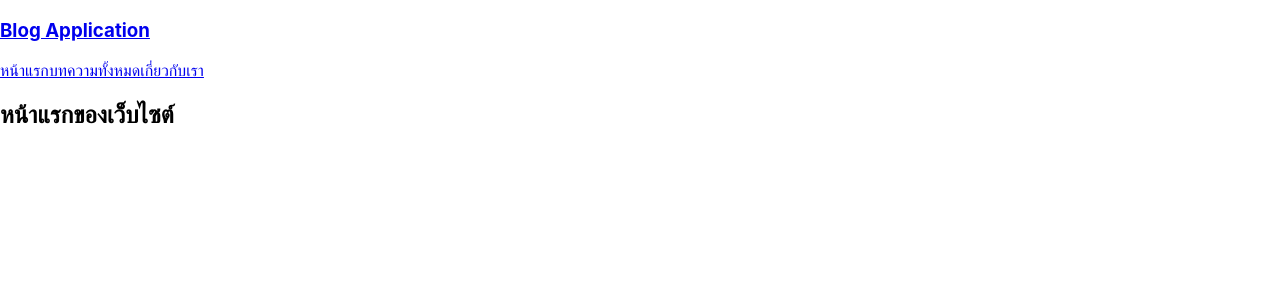
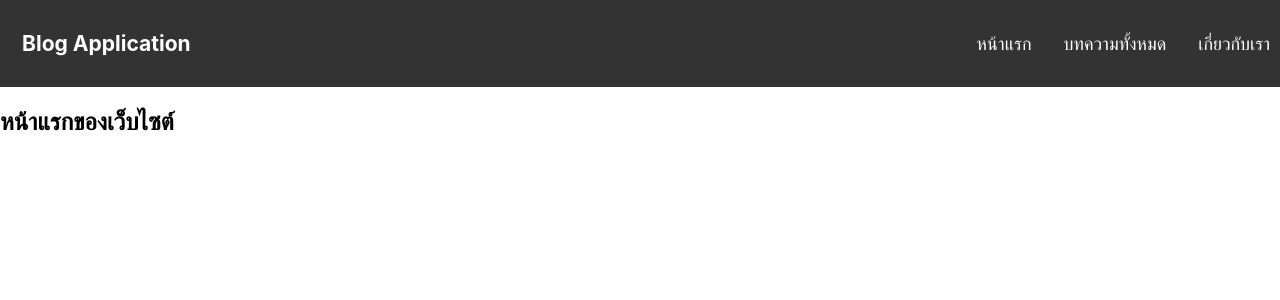
Before and after one commit to jayrboy/blog-app-react, a React (Create React App) app: page / in a window 1280 px wide. Shown: the top 300 px of the page. Built offline with nearby package versions, Linux system fonts and the light colour scheme.

Commit message:
Add Navbar Style CSS
Add Navbar Style CSS

```diff
--- /dev/null
+++ b/src/components/Navbar.css
@@ -0,0 +1,24 @@
+nav {
+  display: flex;
+  justify-content: center;
+  align-items: center;
+  background: #333;
+}
+
+.logo {
+  margin-right: auto;
+  padding-left: 10px;
+  color: white;
+}
+
+a {
+  color: white;
+  text-decoration: none;
+  margin-left: 12px;
+  font-size: 18px;
+  padding: 10px;
+}
+
+a:hover {
+  color: orange;
+}
--- a/src/components/Navbar.js
+++ b/src/components/Navbar.js
@@ -1,9 +1,10 @@
 import { Link } from "react-router-dom";
+import "./Navbar.css";
 
 export default function Navbar() {
   return (
     <nav>
-      <Link to="/">
+      <Link to="/" className="logo">
         <h3>Blog Application</h3>
       </Link>
       <Link to="/">หน้าแรก</Link>
```
